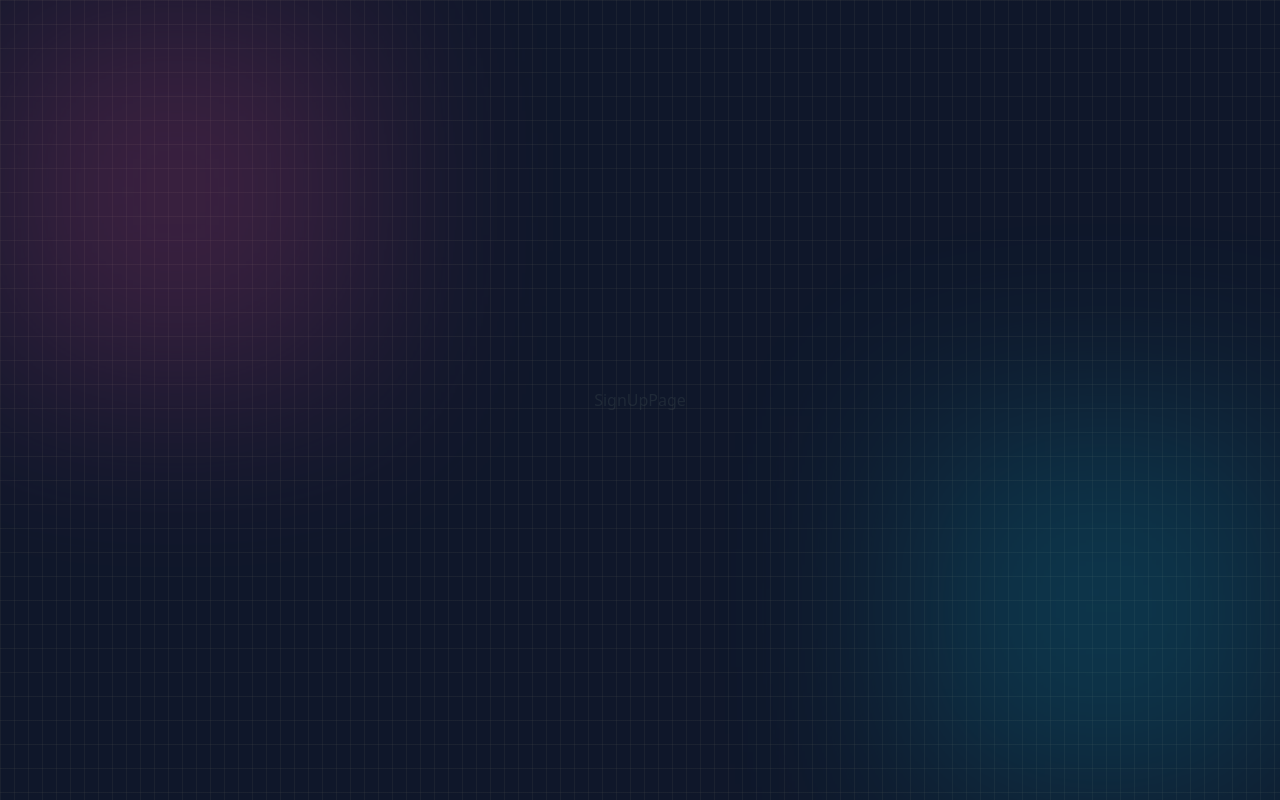
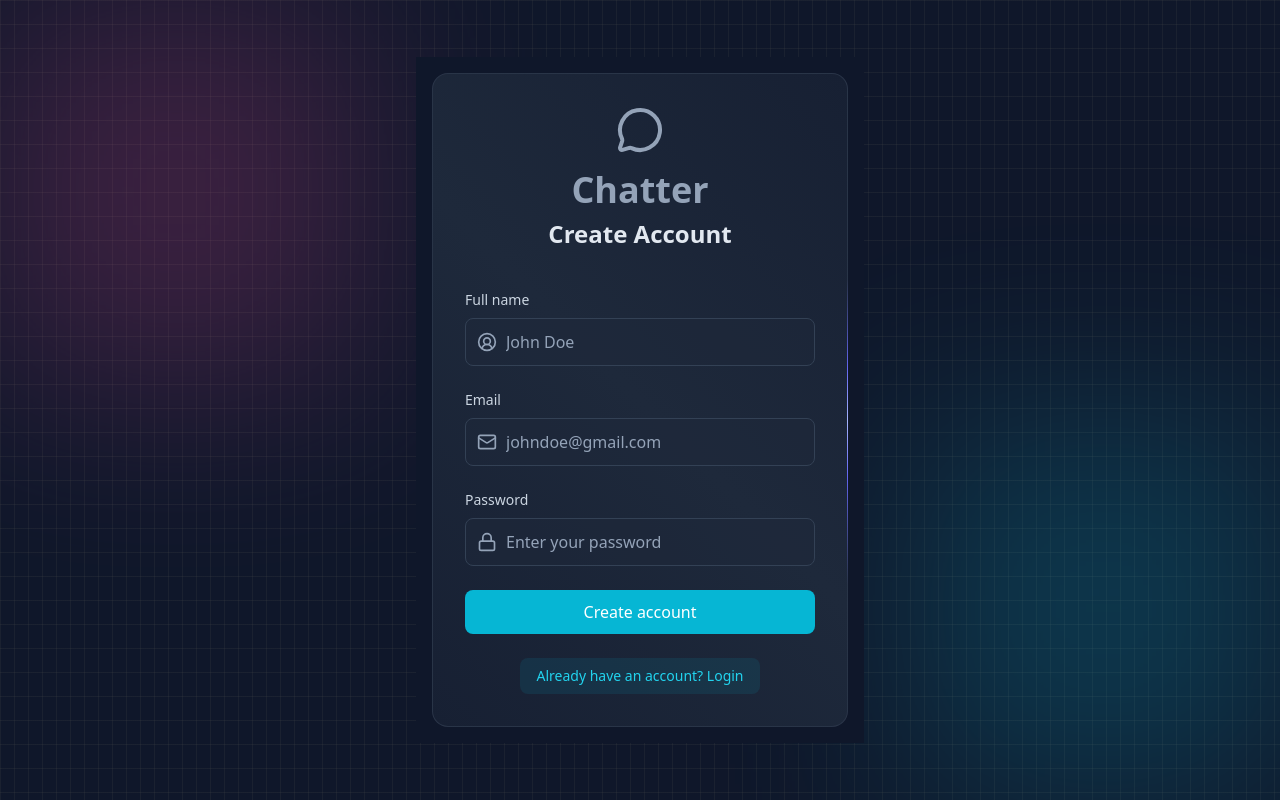
Before and after one commit to f4kkey/Chatter, a React app in the folder frontend/: page /register in a window 1280 px wide. Built offline with nearby package versions, Linux system fonts and the light colour scheme; no server answers; the HTML template or start-up script is replaced by a standard one.

Commit message:
register page

```diff
--- a/frontend/package.json
+++ b/frontend/package.json
@@ -14,6 +14,7 @@
     "lucide-react": "^1.7.0",
     "react": "^19.2.4",
     "react-dom": "^19.2.4",
+    "react-hot-toast": "^2.6.0",
     "react-router": "^7.14.0",
     "zustand": "^5.0.12"
   },
--- a/frontend/src/App.jsx
+++ b/frontend/src/App.jsx
@@ -5,6 +5,7 @@
 import RegisterPage from './pages/RegisterPage'
 import { useAuthStore } from './store/useAuthStore'
 import PageLoader from './components/PageLoader'
+import { Toaster } from 'react-hot-toast'
 
 function App() {
   const { checkAuth, isCheckingAuth, authUser } = useAuthStore()
@@ -27,6 +28,8 @@
         <Route path='/login' element={!authUser ? <LoginPage /> : <Navigate to={"/"} />} />
         <Route path='/register' element={!authUser ? <RegisterPage /> : <Navigate to={"/"} />} />
       </Routes>
+
+      <Toaster />
     </div>
   )
 }
--- /dev/null
+++ b/frontend/src/components/BorderAnimateContainer.jsx
@@ -0,0 +1,11 @@
+import React from 'react'
+
+function BorderAnimateContainer({ children }) {
+    return (
+        <div className="w-full h-full [background:linear-gradient(45deg,#172033,theme(colors.slate.800)_50%,#172033)_padding-box,conic-gradient(from_var(--border-angle),theme(colors.slate.600/.48)_80%,_theme(colors.indigo.500)_86%,_theme(colors.indigo.300)_90%,_theme(colors.indigo.500)_94%,_theme(colors.slate.600/.48))_border-box] rounded-2xl border border-transparent animate-border flex overflow-hidden" >
+            {children}
+        </div>
+    )
+}
+
+export default BorderAnimateContainer
--- a/frontend/src/index.css
+++ b/frontend/src/index.css
@@ -1,3 +1,33 @@
 @tailwind base;
 @tailwind components;
 @tailwind utilities;
+
+@property --border-angle {
+    inherits: false;
+    initial-value: 0deg;
+    syntax: "<angle>";
+}
+
+.input {
+    @apply w-full bg-slate-800/50 border border-slate-700 rounded-lg py-2 pl-10 pr-4 text-slate-200 placeholder-slate-400 focus:ring-2 focus:ring-cyan-500 focus:border-transparent;
+}
+
+.auth-input-icon {
+    @apply absolute left-3 top-1/2 -translate-y-1/2 text-slate-400 size-5;
+}
+
+.auth-input-label {
+    @apply block text-sm font-medium text-slate-300 mb-2;
+}
+
+.auth-badge {
+    @apply inline-flex items-center px-3 py-1 text-xs font-medium rounded-full bg-cyan-500/20 text-cyan-300;
+}
+
+.auth-btn {
+    @apply w-full bg-cyan-500 text-white rounded-lg py-2.5 font-medium hover:bg-cyan-600 focus:ring-2 focus:ring-cyan-500;
+}
+
+.auth-link {
+    @apply px-4 py-2 inline-block bg-cyan-500/10 rounded-lg text-cyan-400 hover:text-cyan-500 text-sm transition-colors;
+}
--- a/frontend/src/pages/RegisterPage.jsx
+++ b/frontend/src/pages/RegisterPage.jsx
@@ -1,9 +1,85 @@
-import React from 'react'
+import React, { useState } from 'react'
+import { useAuthStore } from '../store/useAuthStore'
+import BorderAnimateContainer from '../components/BorderAnimateContainer'
+import { MessageCircleIcon, LockIcon, MailIcon, UserCircle2Icon, LoaderIcon } from 'lucide-react'
+import { Link } from 'react-router'
+function RegisterPage() {
+    const [formData, setFormData] = useState({ fullName: "", email: "", password: "" })
+    const { register, isRegitering } = useAuthStore()
+    const handleSubmit = (e) => {
+        e.preventDefault();
+        register(formData)
+    };
 
-function SignUpPage() {
     return (
-        <div>SignUpPage</div>
+        <div className="relative w-full max-w-md flex items-center justify-center p-4 bg-slate-900">
+            <BorderAnimateContainer>
+                <div className=' w-full flex flex-col p-8 flex justify-center max-w-md'>
+                    <div className="text-center mb-8">
+                        <MessageCircleIcon className='w-12 h-12 mx-auto text-slate-400 mb-4' />
+                        <h1 className='text-4xl font-bold text-slate-400 mb-2'>Chatter</h1>
+                        <h2 className='text-2xl font-bold text-slate-200 mb-2'>Create Account</h2>
+
+                    </div>
+
+                    <form onSubmit={handleSubmit} className='space-y-6'>
+                        <div>
+                            <label className='auth-input-label'>Full name </label>
+                            <div className='relative'>
+                                <UserCircle2Icon className='auth-input-icon' />
+                                <input type="text"
+                                    value={formData.fullName}
+                                    onChange={(e) => setFormData({ ...formData, fullName: e.target.value })}
+                                    className='input'
+                                    placeholder='John Doe'
+                                />
+                            </div>
+                        </div>
+                        <div>
+                            <label className='auth-input-label'>Email </label>
+                            <div className='relative'>
+                                <MailIcon className='auth-input-icon' />
+                                <input type="text"
+                                    value={formData.email}
+                                    onChange={(e) => setFormData({ ...formData, email: e.target.value })}
+                                    className='input'
+                                    placeholder='johndoe@gmail.com'
+                                />
+                            </div>
+                        </div>
+
+                        <div>
+                            <label className='auth-input-label'>Password </label>
+                            <div className='relative'>
+                                <LockIcon className='auth-input-icon' />
+                                <input type="password"
+                                    value={formData.password}
+                                    onChange={(e) => setFormData({ ...formData, password: e.target.value })}
+                                    className='input'
+                                    placeholder='Enter your password'
+                                />
+                            </div>
+                        </div>
+                        <button className='auth-btn' type='submit' disabled={isRegitering}>
+                            {
+                                isRegitering ? (
+                                    <LoaderIcon className='w-full h-5 animate-spin text center' />
+                                ) : (
+                                    "Create account"
+                                )
+                            }
+                        </button>
+                    </form>
+
+                    <div className='mt-6 text-center'>
+                        <Link to="/login" className='auth-link'>
+                            Already have an account? Login
+                        </Link>
+                    </div>
+                </div>
+            </BorderAnimateContainer>
+        </div >
     )
 }
 
-export default SignUpPage
+export default RegisterPage
--- a/frontend/src/store/useAuthStore.js
+++ b/frontend/src/store/useAuthStore.js
@@ -1,10 +1,12 @@
 import axios from "axios"
 import { create } from "zustand"
 import { axiosInstance } from "../lib/axios"
+import toast from "react-hot-toast"
 
 export const useAuthStore = create((set) => ({
     authUser: null,
     isCheckingAuth: true,
+    isRegistering: false,
 
     checkAuth: async () => {
         try {
@@ -16,5 +18,20 @@
         } finally {
             set({ isCheckingAuth: false })
         }
-    }
+    },
+
+    register: async (data) => {
+        set({ isRegistering: true })
+        try {
+            const res = await axiosInstance.post("/auth/register", data);
+            set({ authUser: res.data });
+
+            toast.success("Account created")
+
+        } catch (error) {
+            toast.error(error.response.data.message)
+        } finally {
+            set({ isRegistering: false })
+        }
+    },
 }))
--- a/frontend/tailwind.config.js
+++ b/frontend/tailwind.config.js
@@ -7,7 +7,16 @@
     "./src/**/*.{js,ts,jsx,tsx}",
   ],
   theme: {
-    extend: {},
+    extend: {
+      animation: {
+        'border': 'border 4s linear infinite',
+      },
+      keyframes: {
+        'border': {
+          to: { '--border-angle': '360deg' },
+        }
+      }
+    },
   },
   plugins: [daisyui],
 }
```
Also changed, not shown: 2 other files (tests, documents, lock files or other folders).
